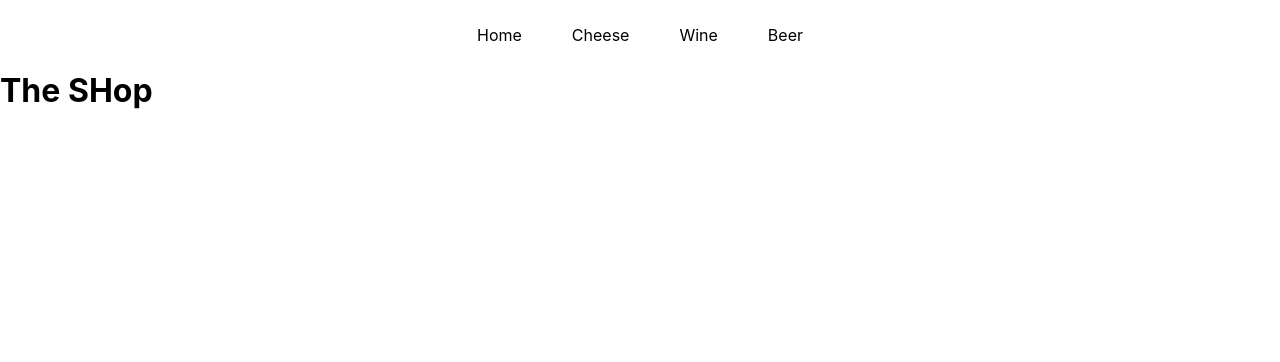
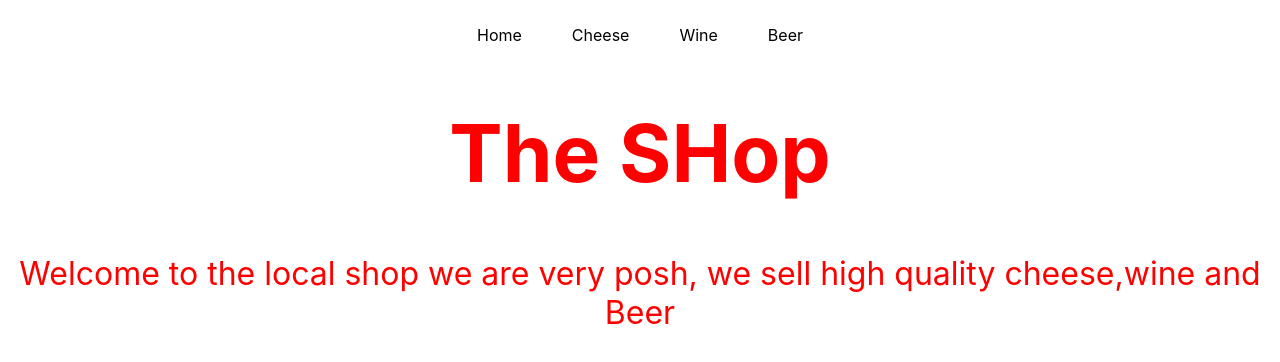
Before and after one commit to Martin2251/playground2, a Next.js app: page / in a window 1280 px wide. Shown: the top 362 px of the page. Built offline with nearby package versions, Linux system fonts and the light colour scheme.

Commit message:
styled home page

```diff
--- a/pages/index.js
+++ b/pages/index.js
@@ -2,13 +2,31 @@ import Head from "next/head";
 import Image from "next/image";
 import styles from "../styles/Home.module.css";
 import { Toolbar } from "../components/toolbar";
+import styled from "styled-components";
 
 export default function Home() {
   return (
     <div>
       <Toolbar></Toolbar>
+      <MainHeader>The SHop</MainHeader>
 
-      <h1>The SHop</h1>
+      <Section>
+        <p>
+          Welcome to the local shop we are very posh, we sell high quality
+          cheese,wine and Beer
+        </p>
+      </Section>
     </div>
   );
 }
+
+const MainHeader = styled.h1`
+  font-size: 5em;
+  text-align: center;
+  color: red;
+`;
+const Section = styled.p`
+  font-size: 2em;
+  text-align: center;
+  color: red;
+`;
```
